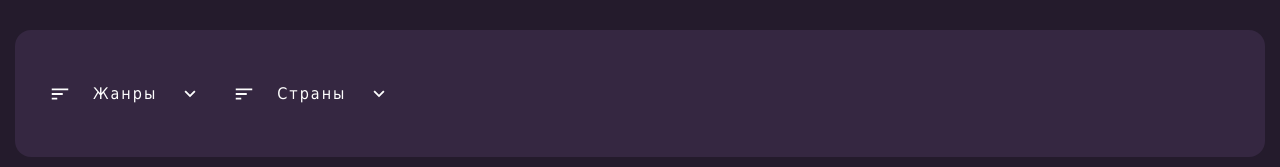
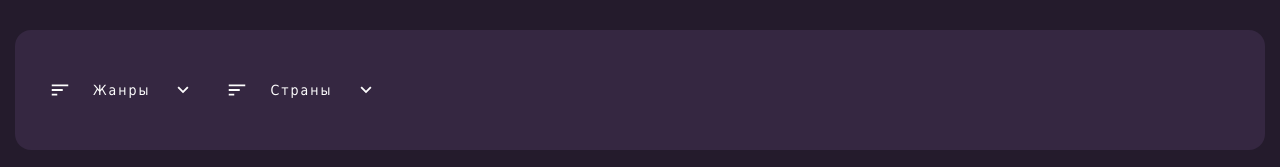
Before and after one commit to cookies-with-tea/fims-site, a React (Vite) app: page /anime in a window 1280 px wide. Shown: the part 126-293 px from the top of the page. Built offline with nearby package versions, Linux system fonts and the light colour scheme.

Commit message:
feat/ASF-18: были убраны лишние стили + изменен размер селекта

```diff
--- a/src/components/anime-search/styles.module.scss
+++ b/src/components/anime-search/styles.module.scss
@@ -50,7 +50,7 @@
   }
 
   &__year {
-    font-size: $font--size-small;
+    font-size: $font--size-small-2;
     margin-top: 5px;
   }
 
--- a/src/styles/additionals/variables/_font-size.scss
+++ b/src/styles/additionals/variables/_font-size.scss
@@ -4,4 +4,5 @@ $font--size-large: 18px;
 $font--size-large-2: 22px;
 $font--size-large-3: 24px;
 $font--size-medium: 16px;
-$font--size-small: 14px;
+$font--size-small-2: 14px;
+$font--size-small: 8px;
--- a/src/ui/button/styles.module.scss
+++ b/src/ui/button/styles.module.scss
@@ -50,7 +50,7 @@
 
 .xs {
     height: 35px;
-    font-size: $font--size-small;
+    font-size: $font--size-small-2;
     padding: 0 20px;
 }
 
--- a/src/ui/scrollbar/Scrollbar.tsx
+++ b/src/ui/scrollbar/Scrollbar.tsx
@@ -1,6 +1,6 @@
+import { ReactNode } from 'react'
 import styles from './styles.module.scss'
 import cb from 'classnames/bind'
-import { ReactNode } from 'react'
 
 const cx = cb.bind(styles)
 
--- a/src/ui/select/Select.tsx
+++ b/src/ui/select/Select.tsx
@@ -72,15 +72,10 @@ export const Select = ({
   const RenderIcon = ({ prefix, postfix }: IconProps): ReactNode =>{
     const currentChildren = prefix ?? postfix
 
-    const classIcon = cx('input__icon', {
-      prefix,
-      postfix,
-    })
-
     return (
       <>
         { currentChildren && (
-          <div className={classIcon}>
+          <div className={cx({ prefix, postfix })}>
             { currentChildren }
           </div>
         )}
--- a/src/ui/select/option/styles.module.scss
+++ b/src/ui/select/option/styles.module.scss
@@ -3,12 +3,12 @@
     display: flex;
     align-items: center;
     border-radius: 5px;
-    font-size: $font--size-large;
+    font-size: $font--size-medium;
     color: $color--white;
     background-color: $background--purple-black-2;
     transition: color 200ms ease-in, background-color 200ms ease-in;
     cursor: pointer;
-    padding: 10px;
+    padding: 6px;
 
     &_active {
       background-color: $color--white--transparent;
--- a/src/ui/select/styles.module.scss
+++ b/src/ui/select/styles.module.scss
@@ -4,7 +4,6 @@
   //width: 284px;
   align-items: center;
   border-radius: $font--size-small;
-  background-color: $background--purple-white;
   transition: box-shadow 500ms ease-in-out;
   cursor: pointer;
 
@@ -42,7 +41,7 @@
   &__input {
     height: 100%;
     border-radius: 13px 0 0 13px;
-    font-size: $font--size-large;
+    font-size: $font--size-small-2;
     color: $color--white;
     background: transparent;
     pointer-events: none;
@@ -50,7 +49,7 @@
 
     &::placeholder {
       font-weight: 500;
-      font-size: $font--size-large;
+      font-size: $font--size-small-2;
       letter-spacing: 2px;
       color: $color--white;
     }
@@ -64,15 +63,15 @@
 }
 
 .md {
-  height: 64px;
+  height: 54px;
 }
 
 .sm {
-  height: 54px;
+  height: 46px;
 }
 
 .xs {
-  height: 47px
+  height: 40px
 }
 
 .prefix {
@@ -88,6 +87,7 @@
 .primary {
   width: 284px;
   display: flex;
+  background-color: $background--purple-white;
 
   .select__input {
     width: 100%;
@@ -99,12 +99,7 @@
   background-color: transparent;
 
   .select__input {
-    font-size: $font--size-medium;
     field-sizing: content;
-
-    &::placeholder {
-      font-size: $font--size-medium;
-    }
   }
 
   &:hover {
```
